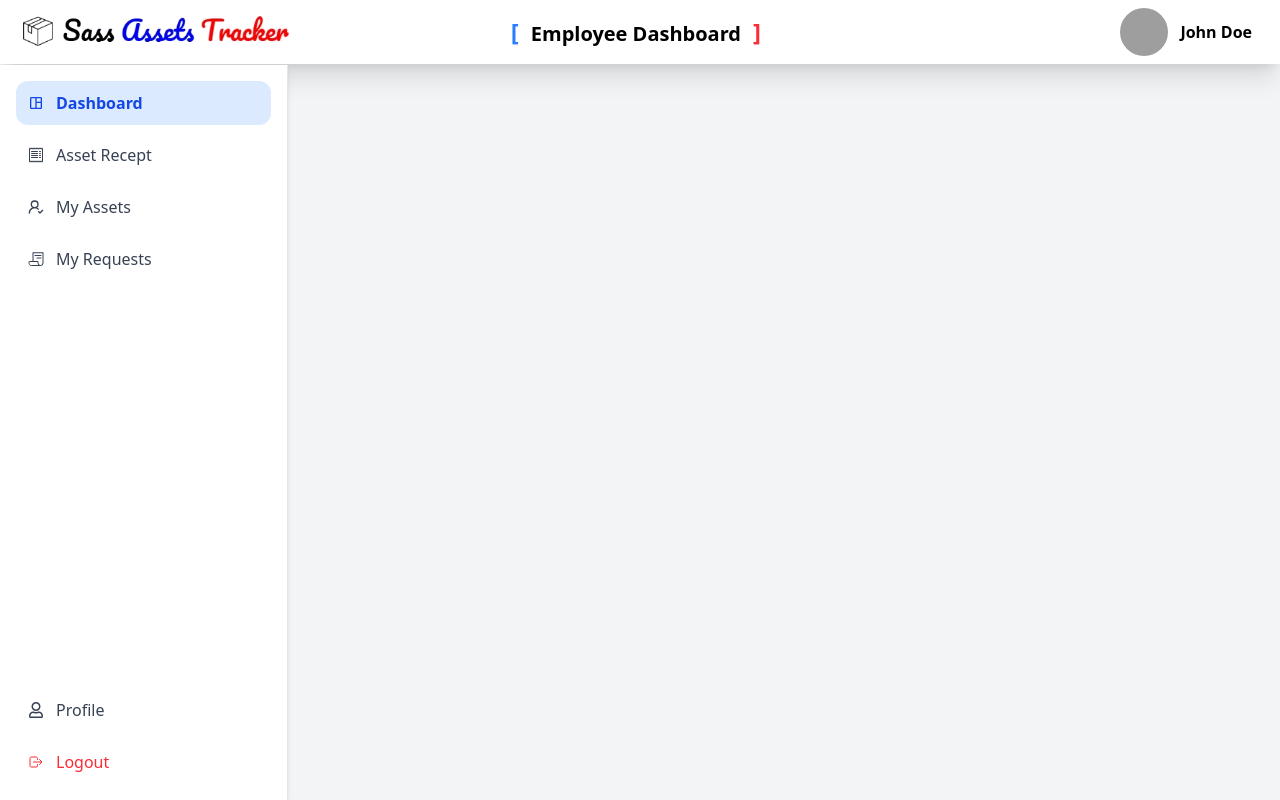
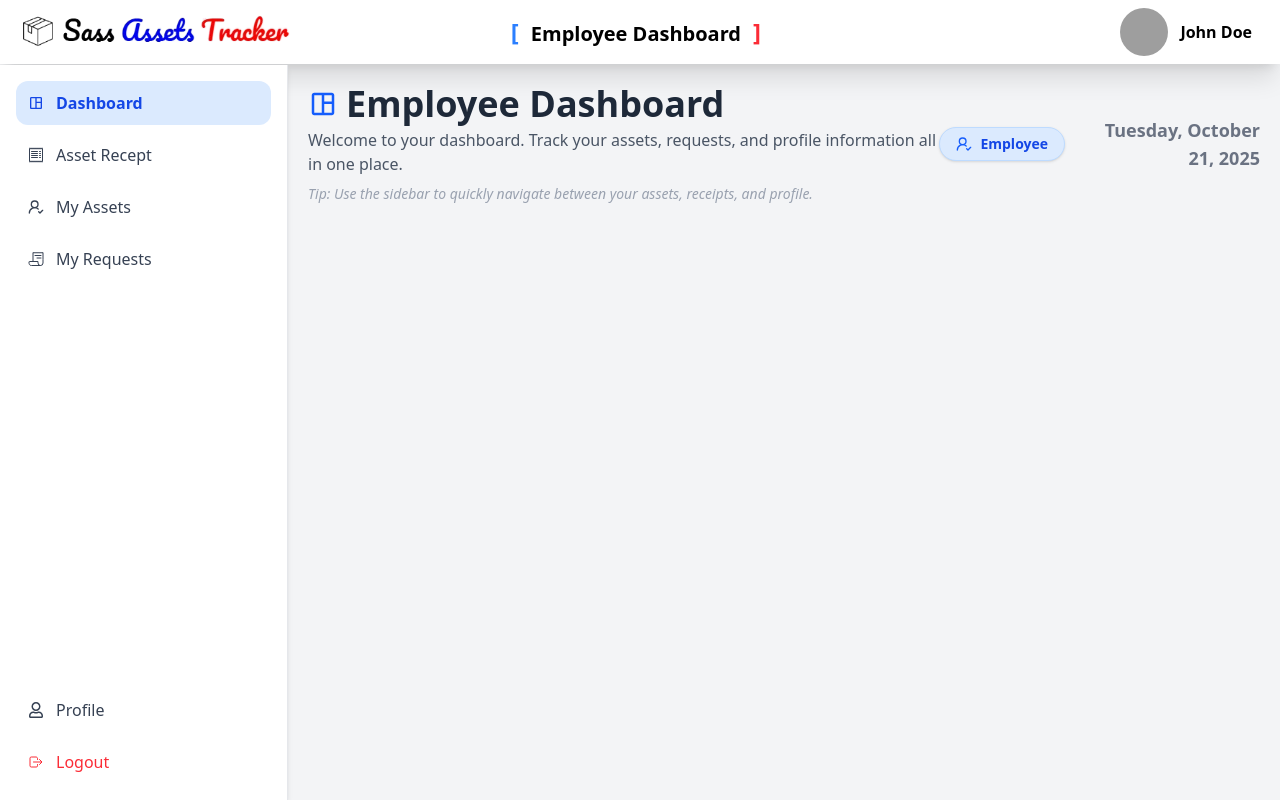
Before and after one commit to sazzadul1205/sass-assets-tracker, a Next.js app: page /Employee/Dashboard in a window 1280 px wide. Built offline with nearby package versions, Linux system fonts and the light colour scheme; grey boxes are pictures that could not be loaded.

Commit message:
- Fixed the resto of the pages link related bug

```diff
--- a/src/app/Employee/AssetRecept/page.jsx
+++ b/src/app/Employee/AssetRecept/page.jsx
@@ -21,9 +21,9 @@ import Loading from '@/Shared/Loading/Loading';
 import Error from '@/Shared/Error/Error';
 
 // Modals
-import ViewRequestModal from '@/Shared/MyAssets/ViewRequestModal/ViewRequestModal';
-import ViewReceiptModal from '@/Shared/AssetRecept/ViewReceiptModal/ViewReceiptModal';
-import GenerateReceiptModal from '@/Shared/AssetRecept/GenerateReceiptModal/GenerateReceiptModal';
+import ViewRequestModal from '@/Shared/Employee/MyAssets/ViewRequestModal/ViewRequestModal';
+import ViewReceiptModal from '@/Shared/Employee/AssetRecept/ViewReceiptModal/ViewReceiptModal';
+import GenerateReceiptModal from '@/Shared/Employee/AssetRecept/GenerateReceiptModal/GenerateReceiptModal';
 
 // Map priorities to styles
 const priorityStyles = {
--- a/src/app/Employee/Dashboard/page.jsx
+++ b/src/app/Employee/Dashboard/page.jsx
@@ -1,11 +1,67 @@
-import React from 'react';
+"use client";
 
-const page = () => {
-    return (
+// React
+import React from "react";
+import { LuUserRoundCheck } from "react-icons/lu";
+
+// Icons
+import { MdOutlineSpaceDashboard } from "react-icons/md";
+
+const Page = () => {
+  return (
+    <div className="p-5" >
+      {/* Header */}
+      <div className="flex flex-col sm:flex-row justify-between items-start sm:items-center mb-4">
+        {/* Left Section */}
         <div>
+          <h1 className="text-3xl sm:text-4xl font-extrabold text-gray-800 flex items-center gap-2">
+            <MdOutlineSpaceDashboard size={30} className="text-blue-600" />
+            Employee Dashboard
+          </h1>
 
+          {/* Subheader */}
+          <p className="mt-1 text-gray-600 text-sm sm:text-base">
+            Welcome to your dashboard. Track your assets, requests, and profile information all in one place.
+          </p>
+
+          {/* Tip */}
+          <p className="mt-2 text-xs sm:text-sm text-gray-400 italic">
+            Tip: Use the sidebar to quickly navigate between your assets, receipts, and profile.
+          </p>
         </div>
-    );
+
+        {/* Right Section — Badge */}
+        <div className="gap-3 mt-3 sm:mt-0 items-center flex text-right">
+          {/* Role Badge */}
+          <span
+            className="flex items-center gap-2 px-4 py-1.5 bg-blue-100
+            text-blue-700 text-sm font-semibold rounded-full shadow-sm
+            border border-blue-200 transition-all duration-300
+            ease-in-out hover:bg-blue-200 hover:text-blue-800
+            hover:scale-105 cursor-default"
+          >
+            <LuUserRoundCheck size={16} className="text-blue-600 group-hover:text-blue-800" />
+            Employee
+          </span>
+
+
+          {/* Date */}
+          <span className="text-lg font-semibold text-gray-500 cursor-default">
+            {new Date().toLocaleDateString("en-US", {
+              weekday: "long",
+              year: "numeric",
+              month: "long",
+              day: "numeric",
+            })}
+          </span>
+        </div>
+      </div>
+
+
+
+
+    </div>
+  );
 };
 
-export default page;
+export default Page;
--- a/src/app/Employee/MyAssets/page.jsx
+++ b/src/app/Employee/MyAssets/page.jsx
@@ -22,10 +22,11 @@ import useAxiosPublic from '@/Hooks/useAxiosPublic';
 // Shared
 import Error from '@/Shared/Error/Error';
 import Loading from '@/Shared/Loading/Loading';
-import TableItem from '@/Shared/MyAssets/TableItems/TableItems';
+import TableItem from '@/Shared/Employee/MyAssets/TableItems/TableItems';
+
 
 // Modal
-import ViewRequestModal from '@/Shared/MyAssets/ViewRequestModal/ViewRequestModal';
+import ViewRequestModal from '@/Shared/Employee/MyAssets/ViewRequestModal/ViewRequestModal';
 
 
 // Options
```
Also changed, not shown: src/app/Employee/MyRequests/page.jsx (+10 -4 lines).
